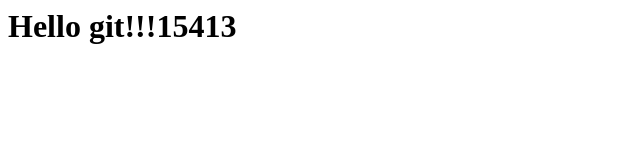
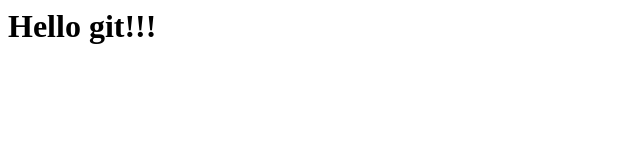
Before and after one commit to vt789/1, a plain HTML site: page index.html in a window 1280 px wide. Shown: the whole page, without its empty margins (0-640 px from the left). Drawn offline with Linux system fonts and the light colour scheme.

Commit message:
Revert "wrong commit 3"
This reverts commit 41661656202cb6fa4983e6b018e56323b2a41573.

```diff
--- a/index.html
+++ b/index.html
@@ -1 +1 @@
-<h1>Hello git!!!15413</h1>
+<h1>Hello git!!!</h1>
```
